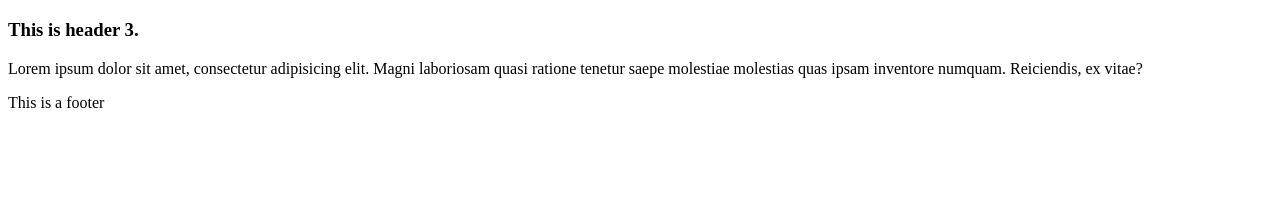
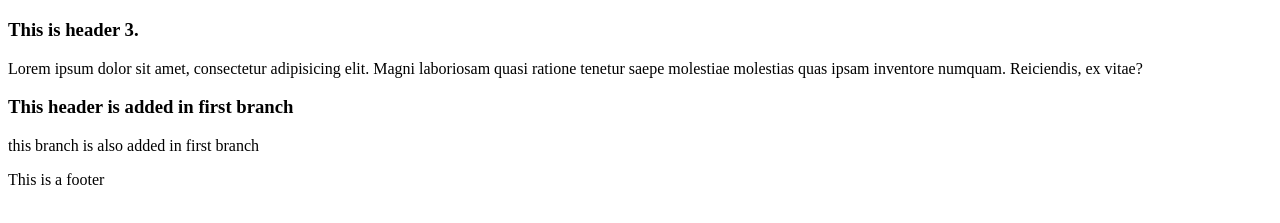
Before and after one commit to maheenur13/first-website, a plain HTML site: page index.html in a window 1280 px wide. Shown: the part 61-284 px from the top of the page. Drawn offline with Linux system fonts and the light colour scheme.

Commit message:
adding code in first branch

```diff
--- a/index.html
+++ b/index.html
@@ -9,6 +9,8 @@
     <h1>Welocome to my first website publishing in github</h1>
     <h3> This is header 3.</h3>
     <p>Lorem ipsum dolor sit amet, consectetur adipisicing elit. Magni laboriosam quasi ratione tenetur saepe molestiae molestias quas ipsam inventore numquam. Reiciendis, ex vitae?</p>
+    <h3>This header is added in first branch</h3>
+    <p>this branch is also added in first branch</p>
     <footer>This is a footer</footer>
 </body>
 </html>
```
